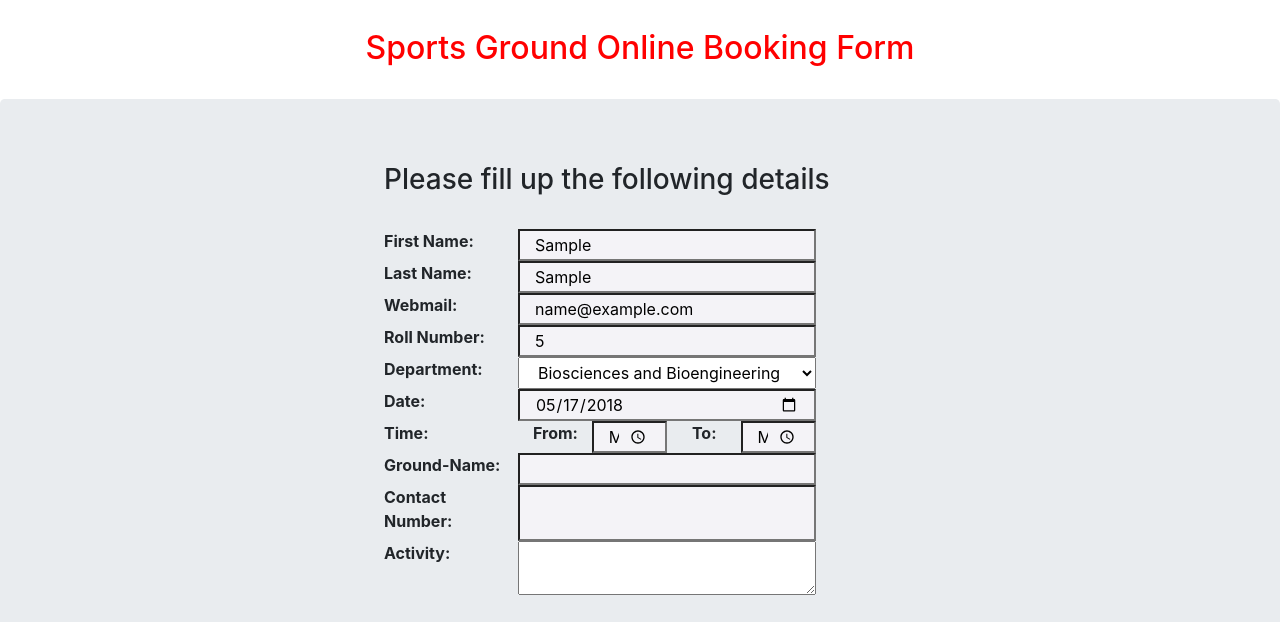
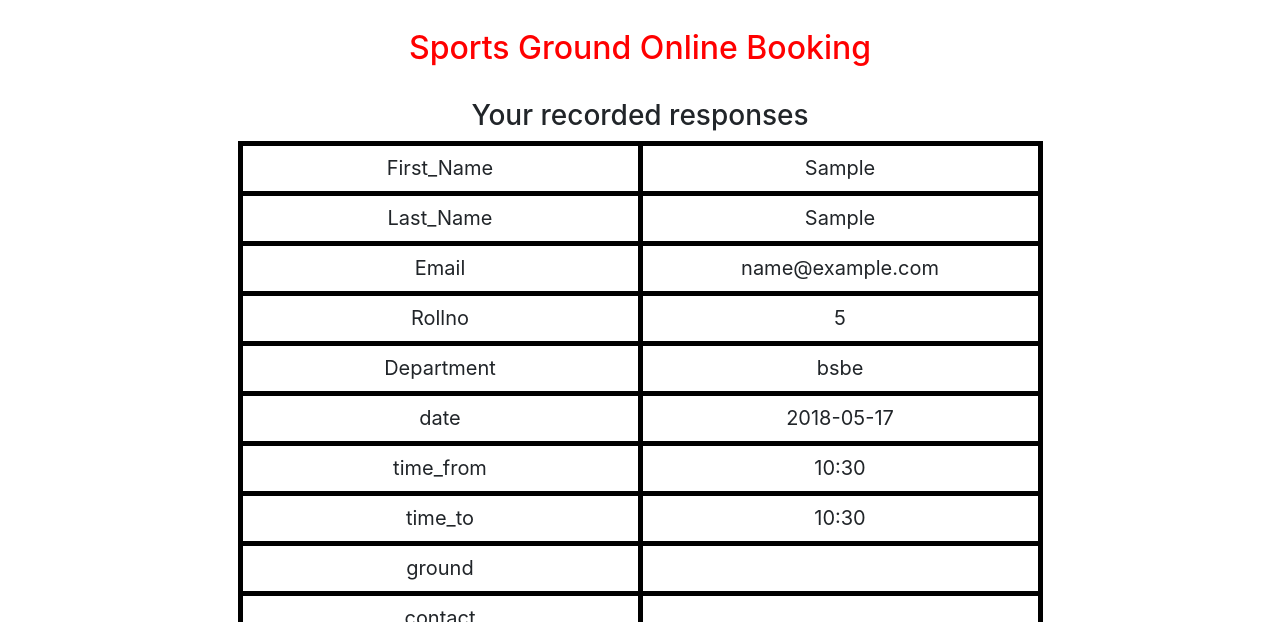
Before and after one commit to mitanshu001/Sports_ground_booking_iitg, a plain HTML site: page index.html in a window 1280 px wide. Both pictures are taken after typing "Sample", "Sample", "name@example.com", "5", "10:30", "10:30" into the empty fields and a click on the button "Submit". Shown: the part 131-753 px from the top of the page. Drawn offline with nearby package versions, Linux system fonts and the light colour scheme.

```diff
--- a/css/ground_book.css
+++ b/css/ground_book.css
@@ -1,19 +1,22 @@
-body{
+body {
     overflow-x: hidden;
     overflow-y: scroll;
 }
-.logo{
+
+.logo {
     float: left;
 }
-.titl{
-	text-align:center;
+
+.titl {
+    text-align: center;
     color: red;
 }
-.rigth{
+
+.rigth {
     text-align: right;
 }
 
-#sub{
+#sub {
     background-color: #f4f4f4;
     height: 50px;
     width: 100px;
@@ -23,30 +26,39 @@ body{
     border-radius: 1000px;
     margin-right: 35%;
 }
-.title{
+
+.title {
     color: #666666;
     font-size: 30px;
     padding-top: 20px;
 }
 
-input{
+input {
     background-color: #f4f3f7;
     required;
 }
-form label {font-weight:bold}
 
-#ground_form{
+form label {
+    font-weight: bold
+}
+
+#ground_form {
     padding-left: 30%;
 }
-td{
-    height:50px;
-    width:400px;
+
+td {
+    height: 50px;
+    width: 400px;
     text-align: center;
     border: 5px solid black;
     font-size: 20px;
     overflow: auto;
 }
 
-table{
+table {
     align-content: center;
 }
+
+.resubmit {
+    text-align: center;
+}
--- a/index.html
+++ b/index.html
@@ -16,13 +16,11 @@
 		<img src="images/iitg_logo.gif" alt="logo" class="logo">
 		<h1 class="title">Indian Institute of Technology Guwahati<br><span style="color:orange">Sports Board</span></h1>
 	</div><br>
-	<h2 class="titl">Sports Ground Online Booking Form</h2><br>
-	<div class=row>
+	<div id="fill">
 
-		<!-- <div title="some input here" alt="Hover text" class="col-4" class="fnt"> -->
 
-		<!-- </div> -->
-	</div>
+<h2 class="titl">Sports Ground Online Booking Form</h2><br>
+
 	<div class="jumbotron" id="ground_form">
 
 
@@ -58,7 +56,7 @@
 			<div class="row">
 
 				<label for="dept" class="col-2">Department:</label>
-				<select name='dept' title="Your department" alt="Hover text" class="col-4">
+				<select name='Department' title="Your department" alt="Hover text" class="col-4">
     	 <option value="bsbe">Biosciences and Bioengineering</option>
   		 <option value="cse">Computer Science and Engg</option>
   		 <option value="cl">Chemical Engineering</option>
@@ -130,9 +128,8 @@
 
 		</form>
 	</div>
+		</div>
 
-	<div id="display" align="center" class="container" >
-</div>
 	<div id="wrapper" align="center" class="container">
 
 	</div>
--- a/js/ground_book.js
+++ b/js/ground_book.js
@@ -36,19 +36,27 @@ document.getElementById('date').valueAsDate = new Date();
 // }
 
 function createTable() {
-    // alert('Success! Your rquest is submitted.');
+
+    alert('Success! Your rquest is submitted.');
     var head1 = '<h3>Your recorded responses</h3>'
     var theader = '<table border="1">\n';
     var tbody = '';
     console.log("hua");
     var response = document.querySelectorAll('input');
     for (var i = 0; i < response.length; ++i) {
+        if (i == 4) {
+            var dep = document.querySelector('select');
+            tbody += '<tr>';
+            tbody += '<td>' + String(dep.name) + '</td>';
+            tbody += '<td>' + String(dep.value) + '</td>';
+            tbody += '</tr>\n';
+        }
         tbody += '<tr>';
         tbody += '<td>' + String(response[i].name) + '</td>';
         tbody += '<td>' + String(response[i].value) + '</td>';
         tbody += '</tr>\n';
     }
-    var act= document.querySelector('textarea');
+    var act = document.querySelector('textarea');
     tbody += '<tr>';
     tbody += '<td>' + String(act.name) + '</td>';
     tbody += '<td>' + String(act.value) + '</td>';
@@ -56,7 +64,28 @@ function createTable() {
 
     var tfooter = '</table>';
     console.log(theader + tbody + tfooter);
+
+    var new_head = '<h2 class="titl">Sports Ground Online Booking </h2><br> '
+
+    //     addPageMarkup();
+    //
+    // var cd=document.getElementById( "containerDiv" );
+    //
+    // cd.insertBefore(document.createTextNode("Container text"), cd.firstChild);
+    //
+    // document.getElementById( "innerDiv" ).innerHTML = "Inner Div text";
+
+
+    document.getElementById('fill').innerHTML = new_head;
     document.getElementById('wrapper').innerHTML = head1 + theader + tbody + tfooter;
+    var body = document.getElementsByTagName("body")[0];
+    var mydiv = document.createElement("div");
+    mydiv.classList.add('resubmit');
+    var aTag = document.createElement('a');
+    aTag.setAttribute('href', "index.html");
+    aTag.innerHTML = "Resubmit the form";
+    mydiv.appendChild(aTag);
+    body.appendChild(mydiv);
     return false;
 }
 
```
Lines whose indentation alone changed are shown as unchanged.
